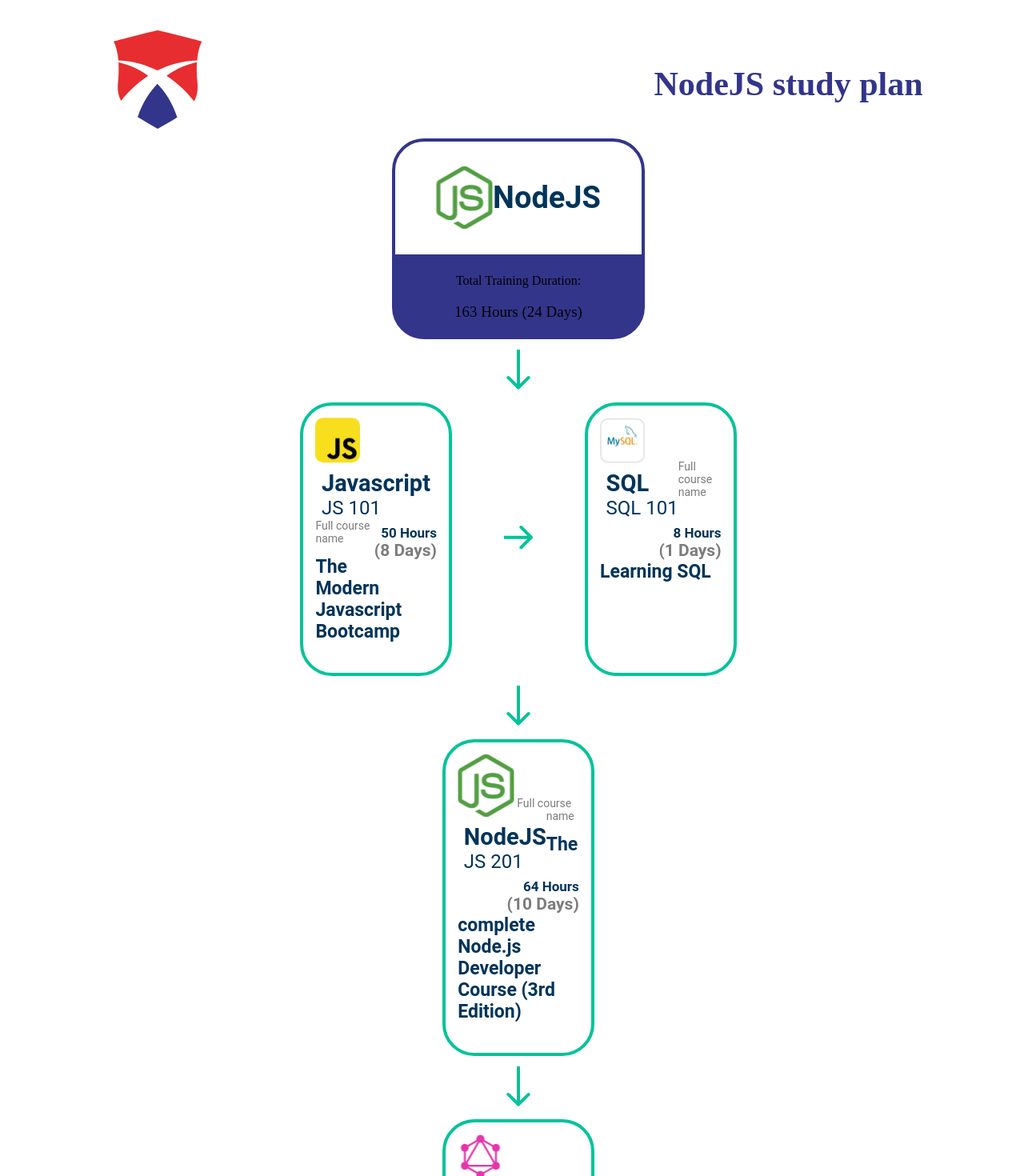
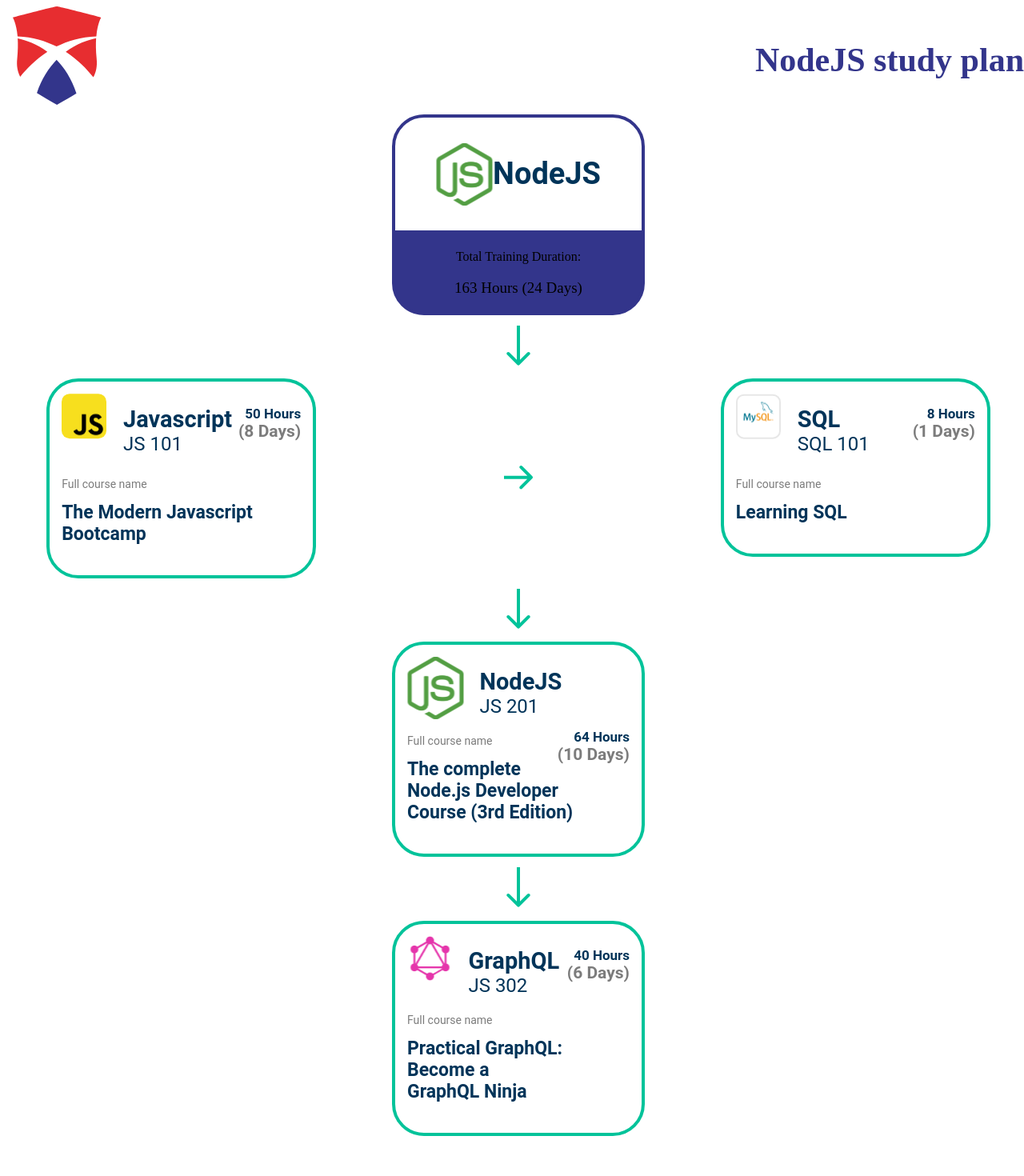
Before and after one commit to BalqesKhalid/backend-react-css-assignment, a React (Create React App) app in the folder css-app/: page / in a window 1280 px wide. Shown: the top 1470 px of the page at 80% size. After the commit the page ends 1428 px from the top, so only its background shows below. Built offline with nearby package versions, Linux system fonts and the light colour scheme.

Commit message:
udpating design using css grid

```diff
--- a/css-app/src/App.css
+++ b/css-app/src/App.css
@@ -1,44 +1,104 @@
 .roadmap {
     width: 100%;
+    display: grid;
+    grid-template-columns: repeat(3, 1fr);
+    grid-template-rows: repeat(8, auto);
 }
 
-header {
-    margin-left: 10%;
+.header {
+    grid-column: 1/4;
+    grid-row: 1;
+    /* margin-left: 10%;
     margin-right: 10%;
-    margin-top: 3%;
+    margin-top: 3%;*/
 }
 
-.roadmap .roadmap_root {
+.roadmap_root {
+    grid-column: 1/4;
+    grid-row: 2;
+    justify-self: center;
     width: 25%;
     /*display: flex;
     align-items: center;
     justify-content: center;*/
 }
 
-.roadmap .down_arrow {
+.down_arrow1 {
+    grid-column: 1/4;
+    grid-row: 3;
+    justify-self: center;
     margin-top: 1%;
     margin-bottom: 1%;
 }
 
-.roadmap .left_arrow {
+.down_arrow2 {
+    grid-column: 1/4;
+    grid-row: 5;
+    justify-self: center;
+    margin-top: 1%;
+    margin-bottom: 1%;
+}
+
+.down_arrow3 {
+    grid-column: 1/4;
+    grid-row: 7;
+    justify-self: center;
+    margin-top: 1%;
+    margin-bottom: 1%;
+}
+
+
+/*.left_arrow {
+    grid-column: 2;
     margin-top: auto;
     margin-bottom: auto;
+
+}*/
+
+.level1 {
+    grid-column: 1/4;
+    grid-row: 4;
+    display: contents;
+    /* display: flex;
+    gap: 65px;
+    justify-content: center;*/
 }
 
-.roadmap .level1 {
-    display: flex;
-    gap: 65px;
-    justify-content: center;
+.level1_col1 {
+    grid-column: 1;
+    grid-row: 4;
+    justify-self: center;
+    /*display: contents;*/
+    width: 80%;
 }
 
-.roadmap .level2 {
-    display: flex;
-    justify-content: center;
+.level1_col2 {
+    grid-column: 2;
+    grid-row: 4;
+    justify-self: center;
+    align-self: center;
 }
 
-.roadmap .level3 {
-    display: flex;
-    justify-content: center;
+.level1_col3 {
+    grid-column: 3;
+    grid-row: 4;
+    justify-self: center;
+    /*display: contents;*/
+    width: 80%;
+}
+
+.level2 {
+    grid-column: 1/4;
+    grid-row: 6;
+    justify-self: center;
+    width: 25%;
+}
+
+.level3 {
+    grid-column: 1/4;
+    grid-row: 8;
+    justify-self: center;
+    width: 25%;
 }
 
 .roadmap .additionals {
--- a/css-app/src/App.jsx
+++ b/css-app/src/App.jsx
@@ -16,62 +16,50 @@ import sub_break_line from './icons-cources/sub_break_line.svg'
 function App() {
   return (
     <body class='roadmap'>
-      <header>
+      <header className='header'>
         <AppHeader />
       </header>
-      <center>
+
       <div className='roadmap_root'>
         <Root_course />
       </div>
 
-        <div className='down_arrow'>
+      <div className='down_arrow1'>
         <img src={down_arrow} alt='down arrow' />
       </div>
 
       {/*Level 1*/}
 
       <div className='level1'>
+        <div className='level1_col1'>
           <Java_script_101 />
-          <div className='left_arrow'>
-            <img src={left_arrow} alt='down arrow' />
         </div>
+        <div className='level1_col2'>
+          <img src={left_arrow} alt='right arrow' />
+        </div>
+        <div className='level1_col3'>
           <Sql_script_101 />
         </div>
-
-        {/*arrow 1*/}
-        <div className='down_arrow'>
+        {/*arrow 2*/}
+        <div className='down_arrow2'>
           <img src={down_arrow} alt='down arrow' />
         </div>
         {/*Level 2*/}
         <div className='level2'>
           <Nodejs_script_201 />
         </div>
-        {/*arrow 1*/}
-        <div className='down_arrow'>
+        {/*arrow 3*/}
+        <div className='down_arrow3'>
           <img src={down_arrow} alt='down arrow' />
         </div>
         {/*Level 3*/}
         <div className='level3'>
           <Grapgql_script_302 />
         </div>
-        <div className='additionals'>
-          <div className='additionals_part1'>
-            <img className='image1' src={sub_break_line} alt='break line' />
-            <p className='text'>Additional Courses</p>
-            <img className='image2' src={sub_break_line} alt='break line' />
+
       </div>
-          <div className='additionals_part2'>
-            <Agile_course />
-            <Git_course />
-            <Jira_course />
-          </div>
-        </div>
-        <br />
-        <br />
-        <footer className='footer'>
-          <Footer />
-        </footer>
-      </center>
+
+
     </body>
   );
 }
--- a/css-app/src/css/green_box.css
+++ b/css-app/src/css/green_box.css
@@ -3,7 +3,6 @@
     border: 4px solid #02C39A;
     box-sizing: border-box;
     border-radius: 40px;
-    width: 15%;
     padding: 15px;
 }
 
```
Lines whose indentation alone changed are shown as unchanged.
